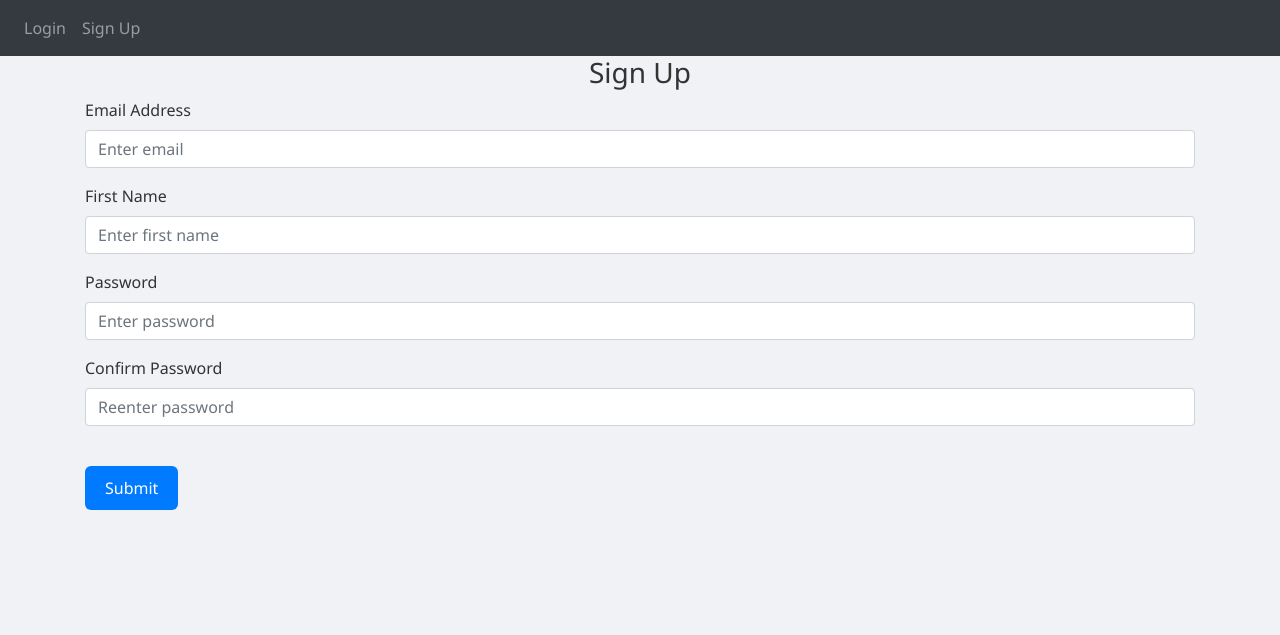
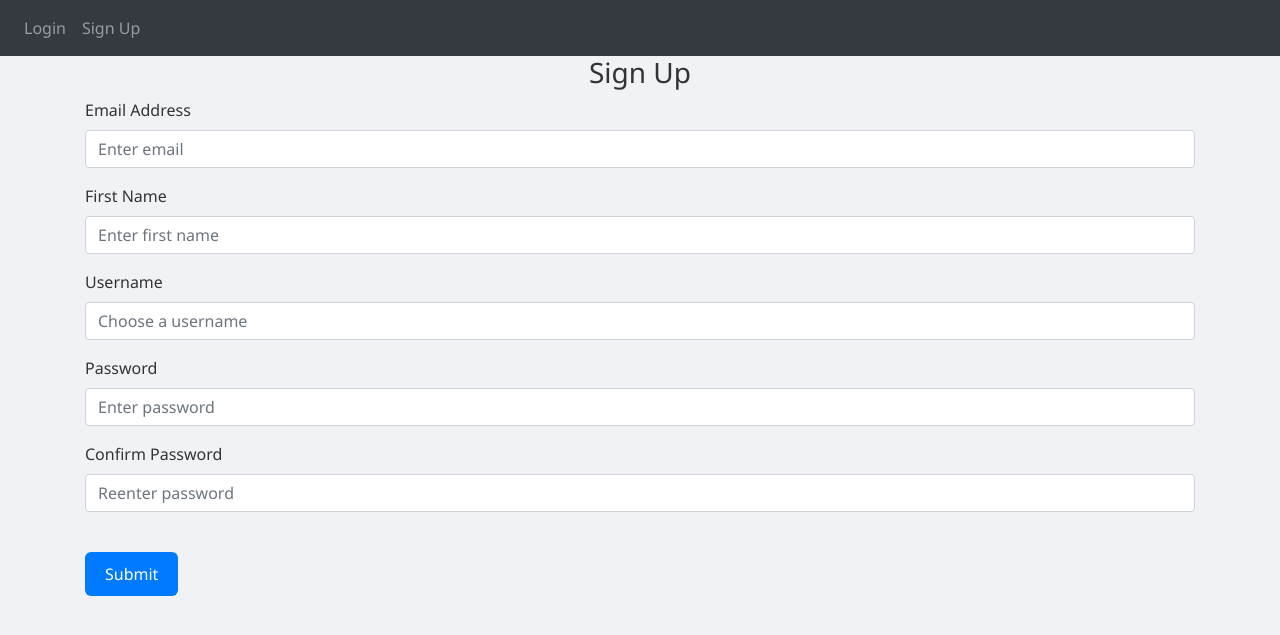
Before and after one commit to jennarentz/projects, a Flask app: page /sign-up in a window 1280 px wide. Shown: the top 635 px of the page. Run offline with Flask 3, Linux system fonts and the light colour scheme; parts of the project's set-up code (start-up, migrations or seed data) failed here and were passed over; some libraries are stand-ins or nearby versions.

Commit message:
added username feature

```diff
--- a/neighborly/website/__init__.py
+++ b/neighborly/website/__init__.py
@@ -23,7 +23,7 @@ def create_app():
     app.register_blueprint(auth, url_prefix='/')
 
     #define classes before creating database
-    from .models import User, Note
+    from .models import User, Post, Tag
 
     create_database(app)
 
--- a/neighborly/website/auth.py
+++ b/neighborly/website/auth.py
@@ -44,6 +44,7 @@ def sign_up():
         first_name = request.form.get('firstName')
         password1 = request.form.get('password1')
         password2 = request.form.get('password2')
+        username = request.form.get('username')
 
         user = User.query.filter_by(email=email).first()
         if user:
@@ -57,11 +58,15 @@ def sign_up():
             flash('Passwords don\'t match.', category='error')
         elif len(password1) < 7:
             flash('Password must be at least 7 characters.', category='error')
+        elif len(username) < 3:
+            flash('Username must be at least 3 characters.', category='error')
+        elif User.query.filter_by(username=username).first():
+            flash('Username already taken.', category='error')
         else:
-            new_user = User(email=email, first_name=first_name, password=generate_password_hash(password1, method='pbkdf2:sha256'))
+            new_user = User(email=email, first_name=first_name, username=username, password=generate_password_hash(password1, method='pbkdf2:sha256'))
             db.session.add(new_user)
             db.session.commit()
-            login_user(user, remember=True)
+            login_user(new_user, remember=True)
             flash('Account created!', category='success')
             return redirect(url_for('views.home'))
 
--- a/neighborly/website/templates/sign_up.html
+++ b/neighborly/website/templates/sign_up.html
@@ -25,6 +25,16 @@
         />
     </div>
     <div class="form-group">
+        <label for="username">Username</label>
+        <input
+            type="text"
+            class="form-control"
+            id="username"
+            name="username"
+            placeholder="Choose a username"
+        />
+    </div>
+    <div class="form-group">
         <label for="password1">Password</label>
         <input
             type="password"
```
Also changed, not shown: neighborly/website/models.py (+6 -6 lines).
